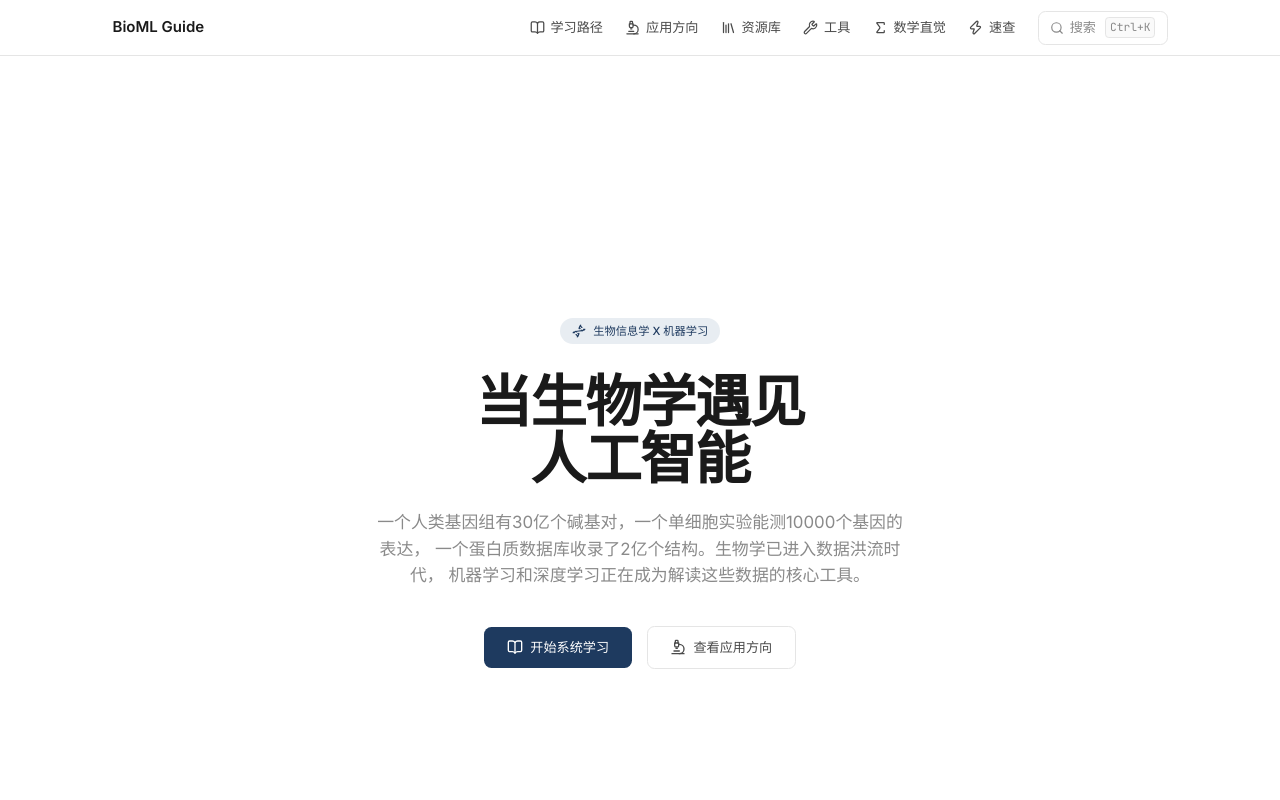
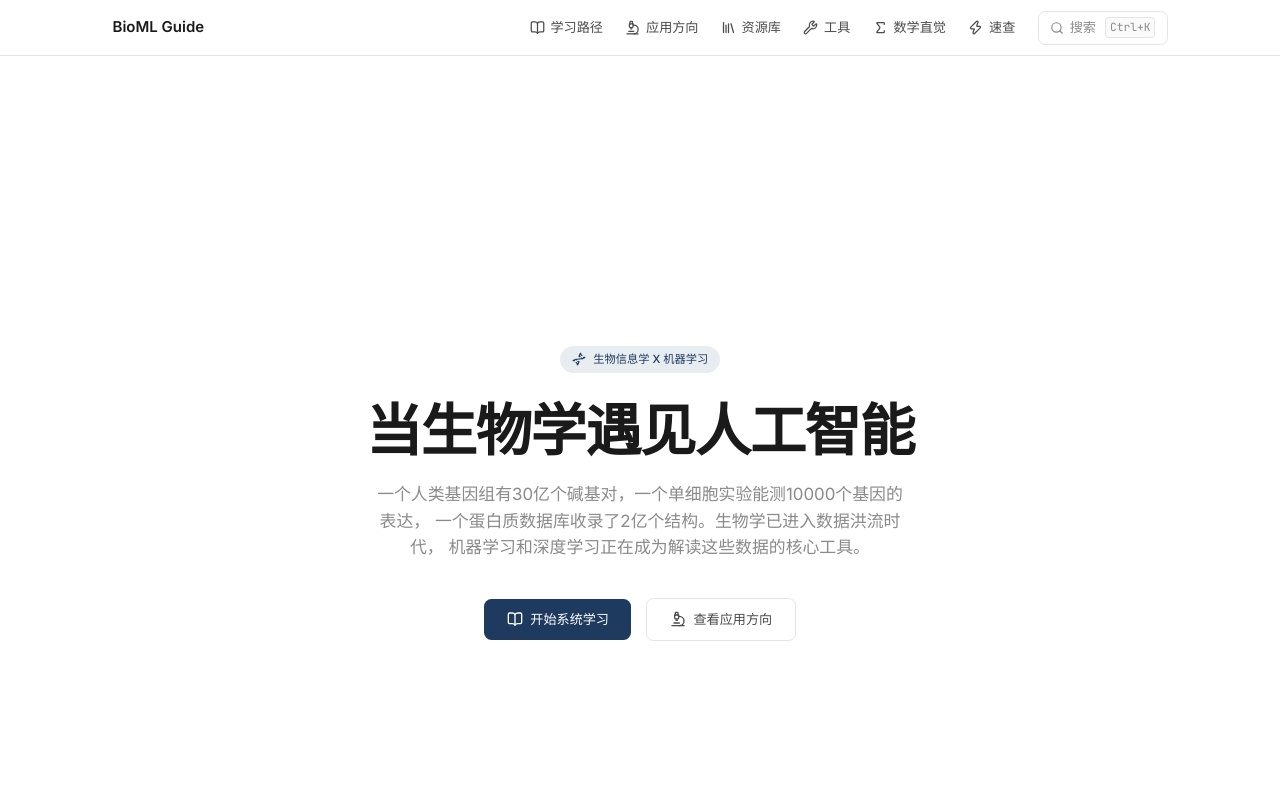
Before and after one commit to Hayesss/bioml-guide, a React (Vite) app: page /#/intro in a window 1280 px wide. Shown: the top 800 px of the page. Built offline with nearby package versions, Linux system fonts and the light colour scheme.

Commit message:
fix: 封面标题改为单行

```diff
--- a/src/pages/IntroPage.tsx
+++ b/src/pages/IntroPage.tsx
@@ -58,7 +58,7 @@ export default function IntroPage() {
             <Dna size={14} />生物信息学 X 机器学习
           </div>
           <h1 className="text-4xl md:text-5xl lg:text-6xl font-bold tracking-tight mb-6 text-brand-ink leading-tight">
-            当生物学遇见<br />人工智能
+            当生物学遇见人工智能
           </h1>
           <p className="text-base md:text-lg max-w-xl mx-auto mb-10 text-brand-ink-muted leading-relaxed">
             一个人类基因组有30亿个碱基对，一个单细胞实验能测10000个基因的表达，
```
